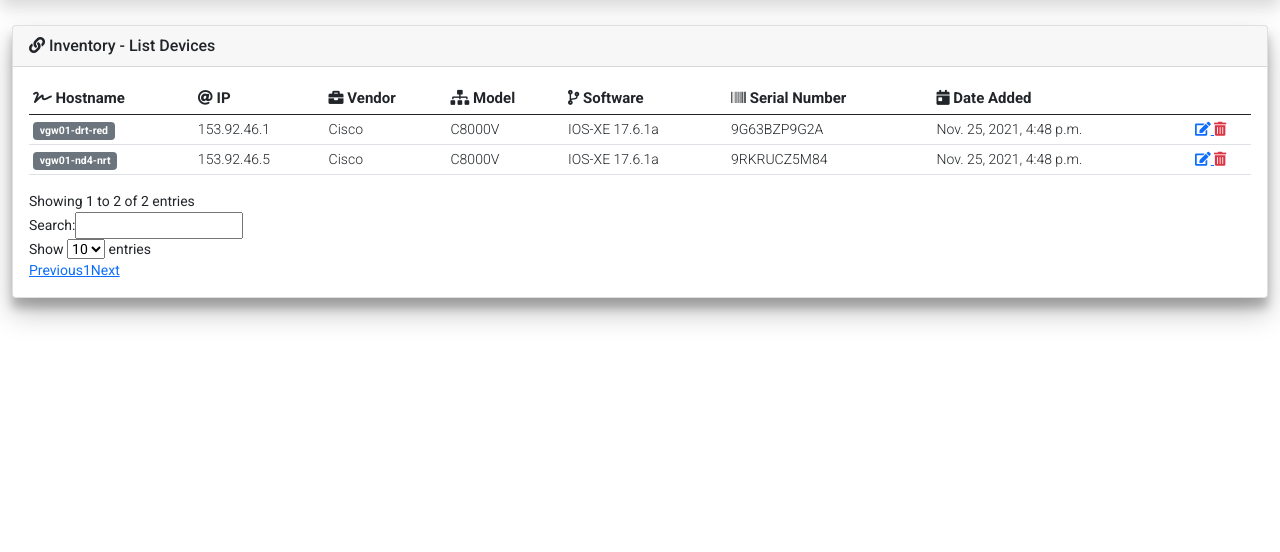
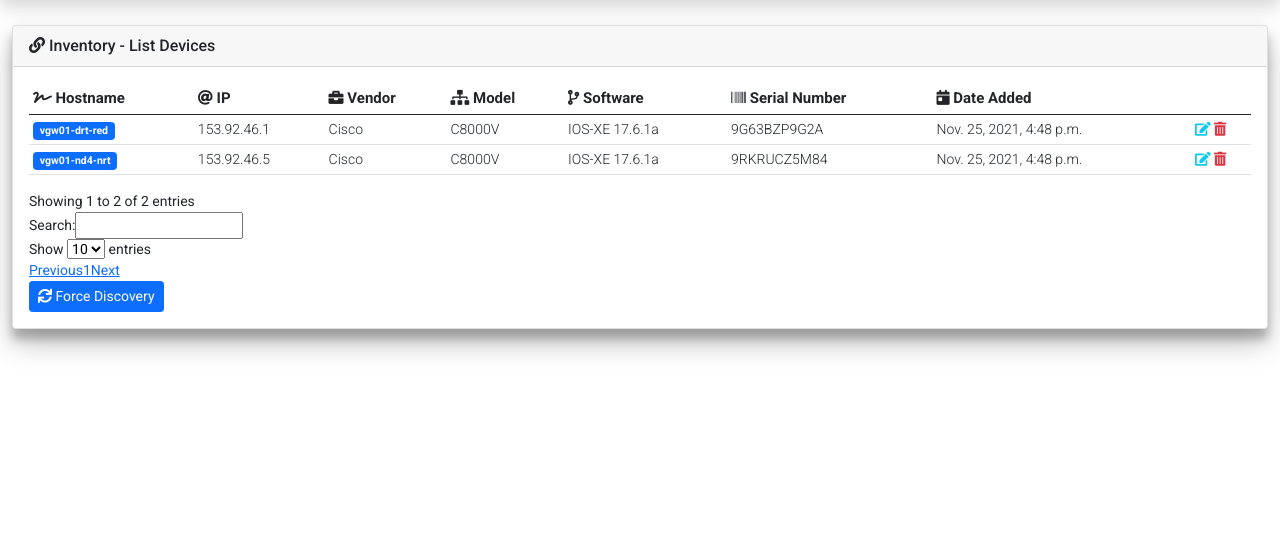
Before and after one commit to sngx13/net_autom8, a Django app: page /inventory/device_inventory_list/ in a window 1280 px wide. Shown: the part 55-607 px from the top of the page. Run offline with Django 3.2, Linux system fonts and the light colour scheme; a user stored in the database is signed in; data comes from the database, SQL or seed files in the repository; both versions use the stored data as it was after the commit; parts of the project's set-up code (start-up, migrations or seed data) failed here and were passed over; some libraries are stand-ins or nearby versions.

```diff
--- a/inventory/models.py
+++ b/inventory/models.py
@@ -4,9 +4,9 @@ from django.utils import timezone
 
 class Device(models.Model):
     hostname = models.CharField(unique=True, max_length=255)
+    mgmt_ip = models.CharField(unique=True, max_length=12)
     username = models.CharField(blank=True, max_length=255, null=True)
     password = models.CharField(blank=True, max_length=255, null=True)
-    mgmt_ip = models.CharField(unique=True, max_length=12)
     software_version = models.CharField(max_length=255)
     serial_number = models.CharField(max_length=255)
     vendor = models.CharField(max_length=255)
--- a/inventory/tasks.py
+++ b/inventory/tasks.py
@@ -6,7 +6,7 @@ from housekeeping.models import CeleryJobResults
 
 @shared_task(bind=True, track_started=True)
 def task_run_device_discovery(self):
-    from .scripts.device_connector import device_run_discovery
+    from .scripts.device_connector_ssh import device_run_discovery
     task_status = device_run_discovery()
     task_update_db = CeleryJobResults.objects.get(task_id=self.request.id)
     task_update_db.task_name = self.name
--- a/inventory/urls.py
+++ b/inventory/urls.py
@@ -14,6 +14,11 @@ urlpatterns = [
         'device_detailed_information/<device_id>/',
         login_required(views.device_detailed_information),
         name='device_detailed_information'
+    ),
+    path(
+        'device_inventory_force_discovery/',
+        login_required(views.device_inventory_force_discovery),
+        name='device_inventory_force_discovery'
     ),
     path(
         'device_inventory_edit/<device_id>/',
--- a/inventory/views.py
+++ b/inventory/views.py
@@ -6,7 +6,7 @@ from housekeeping.models import CeleryJobResults
 from .models import Device
 from .forms import UploadFileForm, DeviceCreateForm, DeviceEditForm
 from .scripts.device_bulk_import import inventory_importer
-from .scripts.device_connector import device_get_details
+from .scripts.device_connector_ssh import device_get_details
 from .tasks import task_run_device_discovery
 
 
@@ -22,6 +22,21 @@ def device_detailed_information(request, device_id):
         'inventory/device_detailed_information.html',
         context
     )
+
+
+def device_inventory_force_discovery(request):
+    task = task_run_device_discovery.delay()
+    task_add_to_db = CeleryJobResults(
+        task_id=task.id,
+        task_requested_by=request.user,
+        start_time=timezone.now()
+    )
+    task_add_to_db.save()
+    messages.success(
+        request,
+        f'Creating discovery task: {task.id}'
+    )
+    return HttpResponseRedirect(request.META.get('HTTP_REFERER'))
 
 
 def device_inventory_delete(request, device_id):
--- a/templates/inventory/device_inventory_list.html
+++ b/templates/inventory/device_inventory_list.html
@@ -19,7 +19,7 @@
             {% for device in data %}
             <tr>
                 <td>
-                    <a class="badge bg-secondary text-decoration-none" href="{% url 'inventory:device_detailed_information' device.id %}" onclick="spinner_toggle_on();">
+                    <a class="badge bg-primary text-decoration-none" href="{% url 'inventory:device_detailed_information' device.id %}" onclick="spinner_toggle_on();">
                     {{ device.hostname }}
                 </a>
                 </td>
@@ -30,11 +30,11 @@
                 <td>{{ device.serial_number }}</td>
                 <td>{{ device.date_added }}</td>
                 <td>
-                    <a href="{% url 'inventory:device_inventory_edit' device.id %}">
-                        <i class="fas fa-edit text-decoration-none"></i>
+                    <a class="text-decoration-none" href="{% url 'inventory:device_inventory_edit' device.id %}">
+                        <i class="fas fa-edit text-info"></i>
                     </a>
-                    <a href="{% url 'inventory:device_inventory_delete' device.id %}">
-                        <i class="fas fa-trash-alt fa-md text-danger text-decoration-none"></i>
+                    <a class="text-decoration-none" href="{% url 'inventory:device_inventory_delete' device.id %}">
+                        <i class="fas fa-trash-alt text-danger"></i>
                     </a>
                 </td>
             </tr>
@@ -42,6 +42,10 @@
         </tbody>
     </table>
 </div>
+<a class="btn btn-sm btn-primary" href="{% url 'inventory:device_inventory_force_discovery' %}">
+    <i class="fas fa-sync"></i>
+        Force Discovery
+</a>
 {% else %}
 <h5 class="my-5 fw-bold text-center">No devices are currently present in the database...</h5>
 {% endif %}
--- /dev/null
+++ b/uploaded_files/imported_file_653.csv
@@ -0,0 +1,3 @@
+"Hostname","IP","Vendor"
+"vgw01-drt-red","153.92.46.1","Cisco"
+"vgw01-nd4-nrt","153.92.46.5","Cisco"
```
Also changed, not shown: inventory/scripts/device_connector_restconf.py (added, +32 -0 lines), README.md, db.sqlite3, inventory/scripts/device_connector_ssh.py (renamed from inventory/scripts/device_connector.py).
